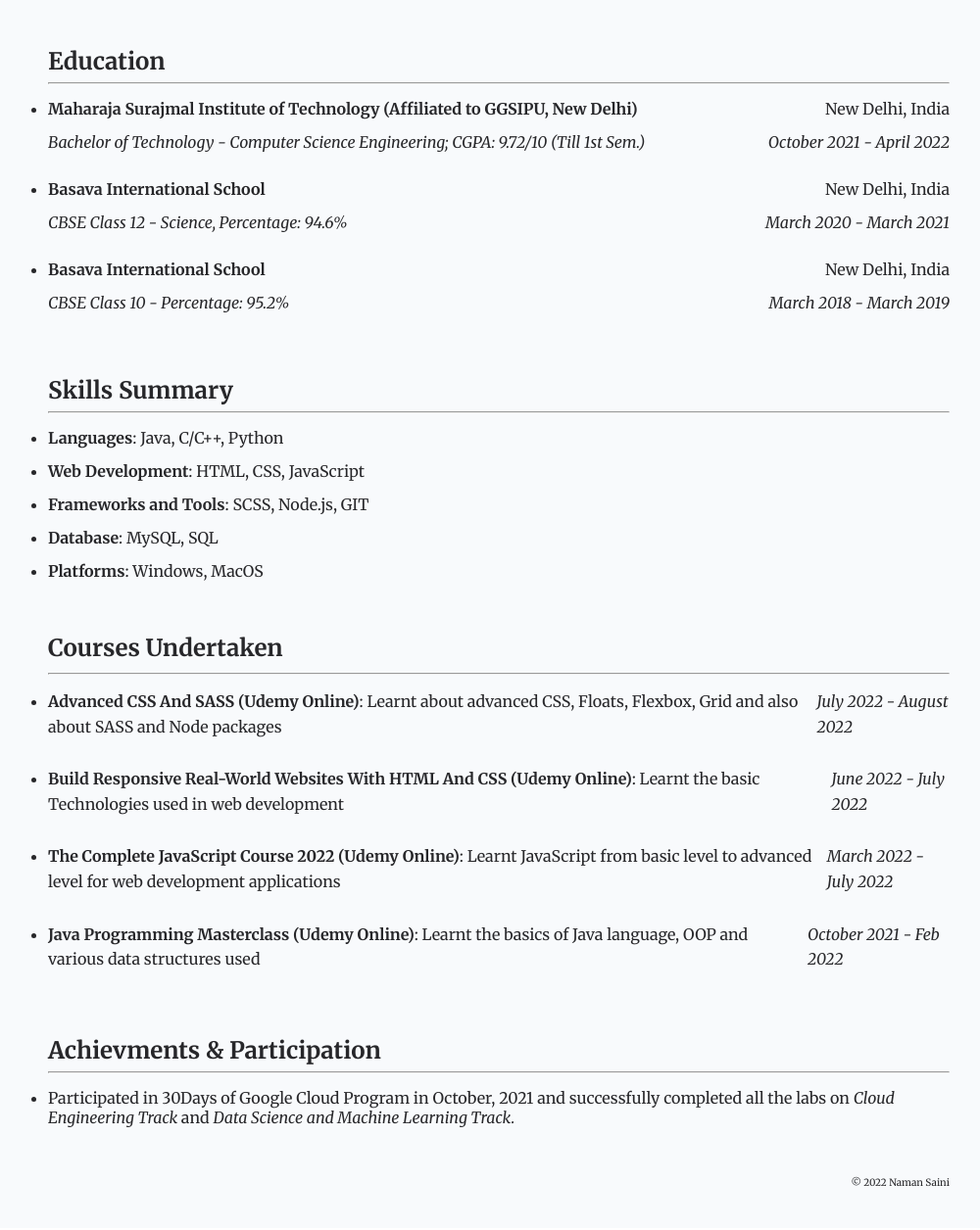
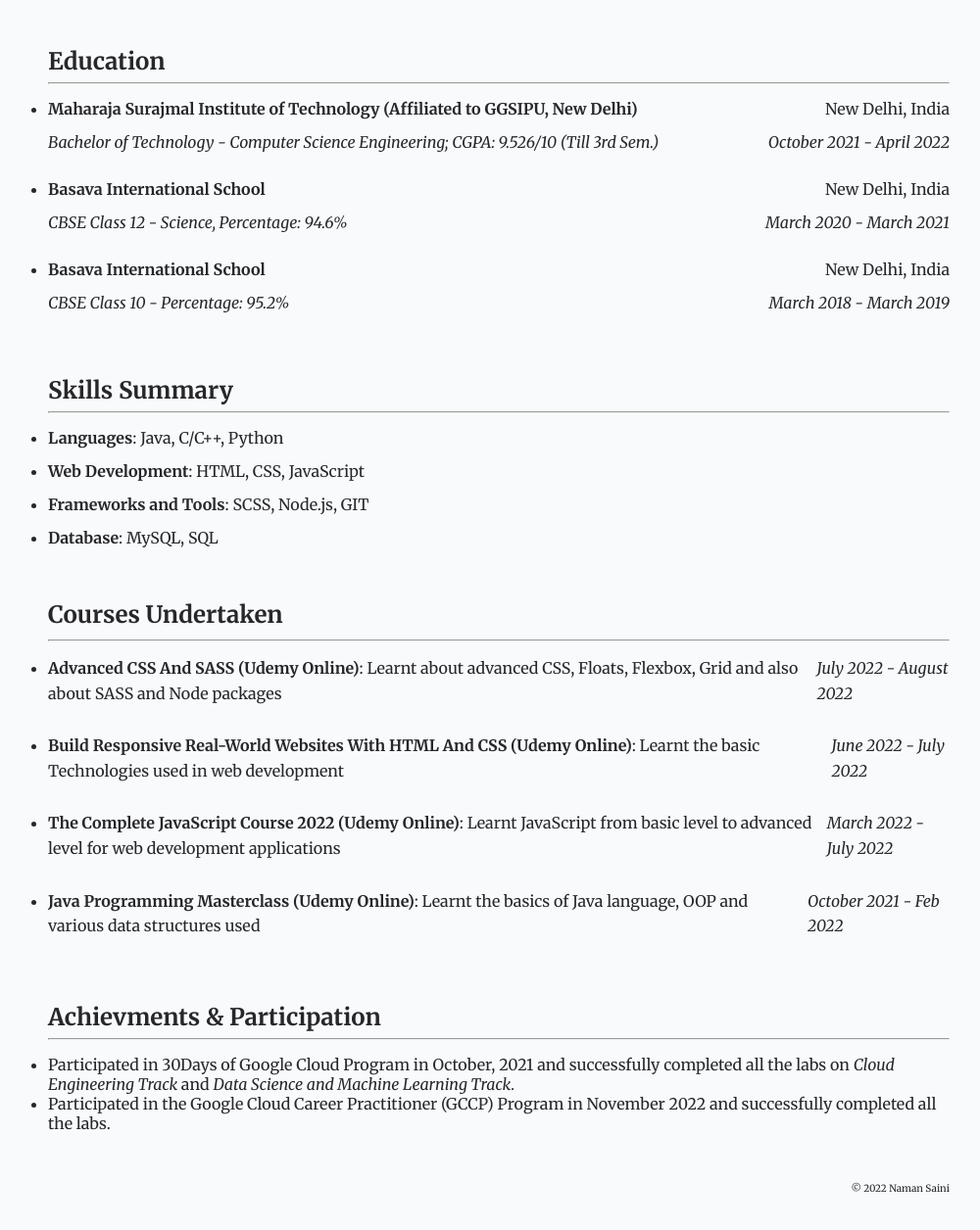
Before and after one commit to namansaini1463/Resume-Website, a website: page index.html in a window 1280 px wide. Shown: the part 204-1460 px from the top of the page at 98% size, without its empty margins (131-1131 px from the left). Drawn offline with Linux system fonts and the light colour scheme.

Commit message:
Update index.html

```diff
--- a/index.html
+++ b/index.html
@@ -75,7 +75,7 @@
                             <p class="institute__degree">
                                 <em>
                                     Bachelor of Technology - Computer Science
-                                    Engineering; CGPA: 9.72/10 (Till 1st Sem.)
+                                    Engineering; CGPA: 9.526/10 (Till 3rd Sem.)
                                 </em>
                             </p>
                             <p class="institute__location">New Delhi, India</p>
@@ -133,9 +133,6 @@
                         SCSS, Node.js, GIT
                     </li>
                     <li><span class="text-bold">Database</span>: MySQL, SQL</li>
-                    <li>
-                        <span class="text-bold">Platforms</span>: Windows, MacOS
-                    </li>
                 </ul>
             </section>
             <section class="section__courses-undertaken mb-lg">
@@ -220,6 +217,14 @@
                             </p>
                         </div>
                     </li>
+                    <li>
+                        <div class="wrapper__achievements">
+                            <p>
+                                Participated in the Google Cloud Career Practitioner (GCCP)
+                                Program in November 2022 and successfully completed all the labs.
+                            </p>
+                        </div>
+                    </li>
                 </ul>
             </section>
             <footer class="copyright">
```
